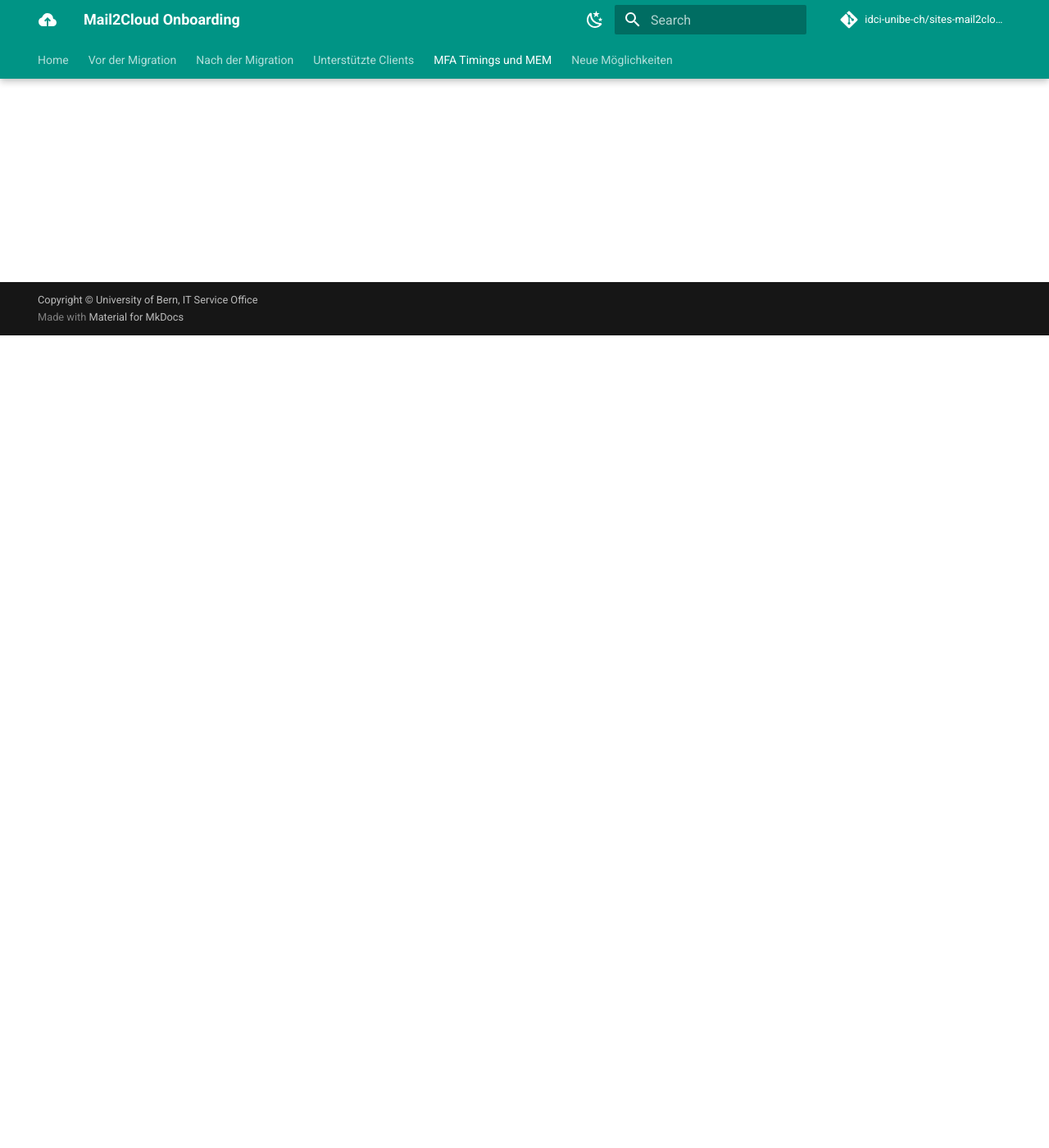
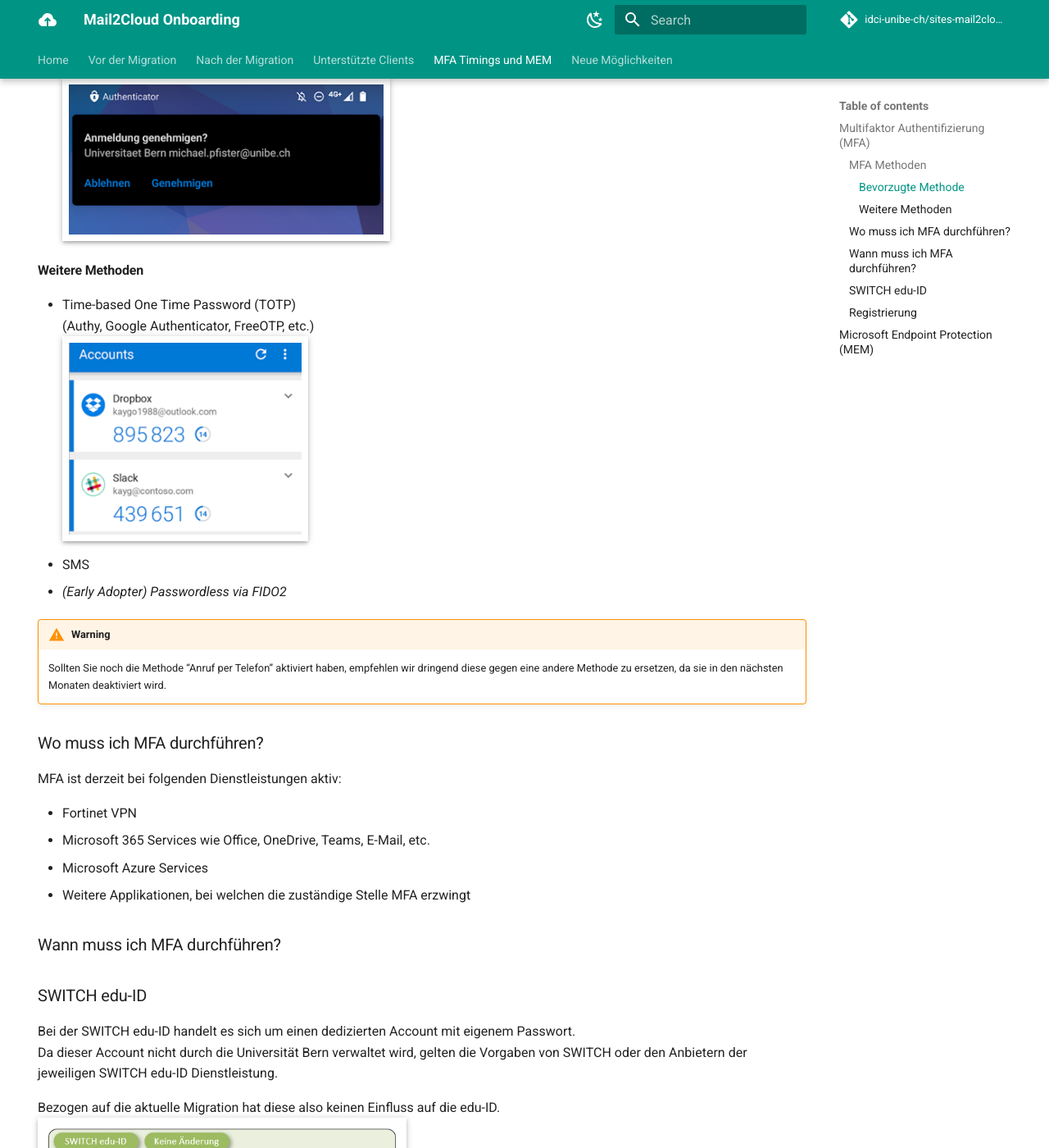
Before and after one commit to idci-unibe-ch/sites-mail2cloud, an MkDocs documentation site: the page built from docs/migration/mfa-mem.md, in a window 1280 px wide and 1400 px high, scrolled down 991 px. Shown: the whole window at 82% size. Built offline with MkDocs 1.6.1 and Material for MkDocs 9.7.7, drawn with Linux system fonts in a browser that asks for light colours; comment, search, counter and statistics services are not loaded; some of the changed text lies outside the part shown.

Commit message:
(story): Update der Aneitungen

```diff
--- a/docs/migration/mfa-mem.md
+++ b/docs/migration/mfa-mem.md
@@ -9,14 +9,48 @@ hide:
 ## Multifaktor Authentifizierung (MFA)
 Gleichzeitig mit der Migration Ihres Postfaches in die Cloud, werden wir auch die Multifaktor Authentifizierung für Ihren Account aktivieren.
 
-Es handelt sich bei MFA um eine zusätzliche Absicherung Ihres Account, wodurch Sie bei Verbindungen von ausserhalb der UniBE zu Applikationen der Universität Bern Ihre Anmeldung mit einer geeigneten Methode bestätigen müssen.
+![MFA Overview](./img/mfa-overview_dark.png#only-dark){ width="800" }
+![MFA Overview](./img/mfa-overview_light.png#only-light){ width="800" }
 
-### SWITCH Edu-ID
+Es handelt sich bei MFA um eine zusätzliche Absicherung Ihres Campus Accounts, wodurch Sie bei Verbindungen von ausserhalb der UniBE zu Applikationen der Universität Bern Ihre Anmeldung mit einer geeigneten MFA Methode bestätigen müssen.
 
+### MFA Methoden
+Wir unterstützen an der Universität Bern die nachfolgenden MFA Methoden.
+
+#### Bevorzugte Methode
+- Push via Microsoft Authenticator
+Sie erhalten eine Beanchrichtigung auf Ihrem Smartphone, welche Sie bestätigen oder ablehnen können.
+![MFA MS Authenticator](./img/mfa-msauthenticator-message.png){ width="400" }
+
+#### Weitere Methoden
+- Time-based One Time Password (TOTP)
+(Authy, Google Authenticator, FreeOTP, etc.)
+![MFA Software OTP](./img/mfa-sotp-message.png){ width="300" }
+- SMS
+- *(Early Adopter) Passwordless via FIDO2*
+
+!!! warning
+    Sollten Sie noch die Methode "Anruf per Telefon" aktiviert haben, empfehlen wir dringend diese gegen eine andere Methode zu ersetzen, da sie in den nächsten Monaten deaktiviert wird.
+
+### Wo muss ich MFA durchführen?
+MFA ist derzeit bei folgenden Dienstleistungen aktiv:
+
+- Fortinet VPN
+- Microsoft 365 Services wie Office, OneDrive, Teams, E-Mail, etc.
+- Microsoft Azure Services
+- Weitere Applikationen, bei welchen die zuständige Stelle MFA erzwingt
+
+### Wann muss ich MFA durchführen?
+
+### SWITCH edu-ID
+Bei der SWITCH edu-ID handelt es sich um einen dedizierten Account mit eigenem Passwort.
+Da dieser Account nicht durch die Universität Bern verwaltet wird, gelten die Vorgaben von SWITCH oder den Anbietern der jeweiligen SWITCH edu-ID Dienstleistung.
+
+Bezogen auf die aktuelle Migration hat diese also keinen Einfluss auf die edu-ID.
+![MFA SWITCH edu-ID](./img/mfa-eduid_dark.png#only-dark){ width="450" }
+![MFA SWITCH edu-ID](./img/mfa-eduid_light.png#only-light){ width="450" }
 
 ### Registrierung
-
-### MFA Timings
 
 ## Microsoft Endpoint Protection (MEM)
 
```
Also changed, not shown: docs/index.md (+1 -1 lines), docs/migration/post-migration.md (+5 -0 lines), docs/migration/supported-clients.md (+1 -0 lines), docs/migration/img/clients-not-registered-alt.png (added), docs/migration/img/mfa-eduid_dark.png (added), docs/migration/img/mfa-eduid_light.png (added), docs/migration/img/mfa-msauthenticator-message.png (added), docs/migration/img/mfa-overview_dark.png (added), docs/migration/img/mfa-overview_light.png (added), docs/migration/img/mfa-sotp-message.png (added), docs/migration/img/post-teams-voice.png (added).
